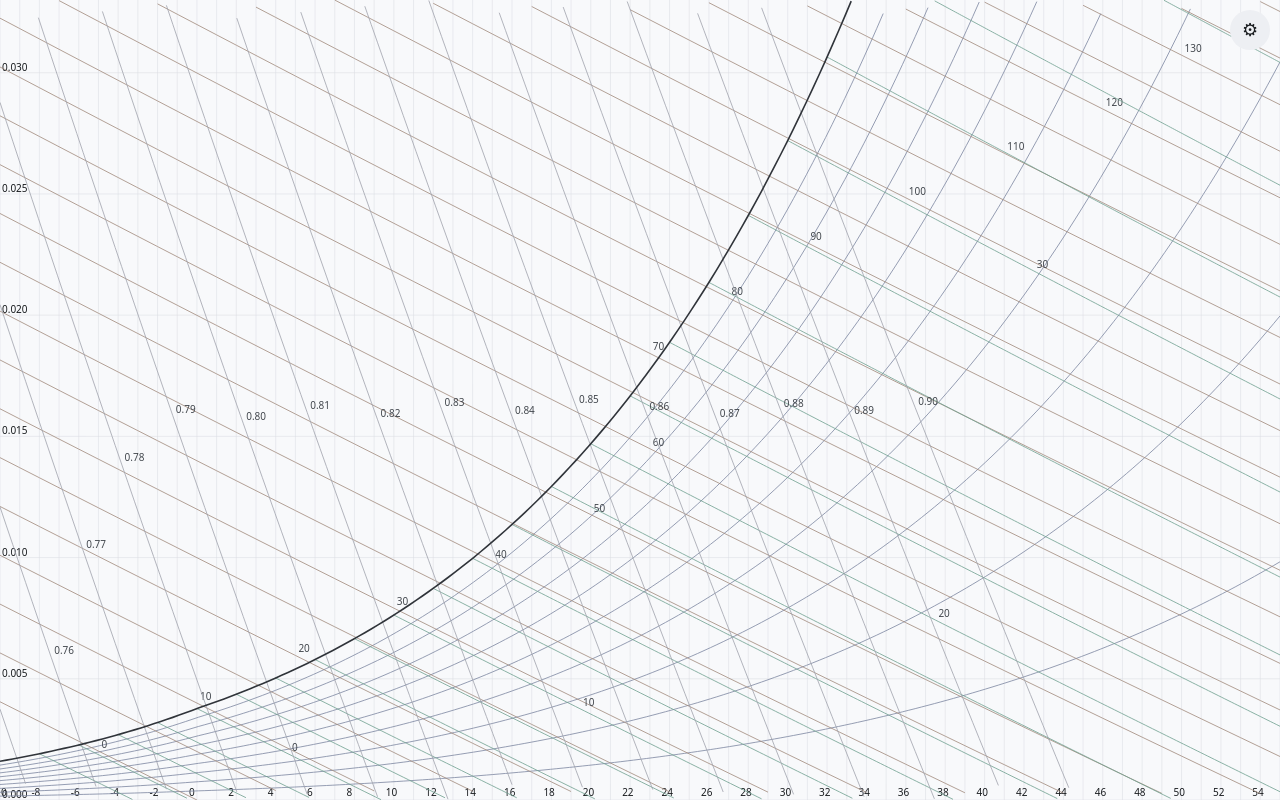
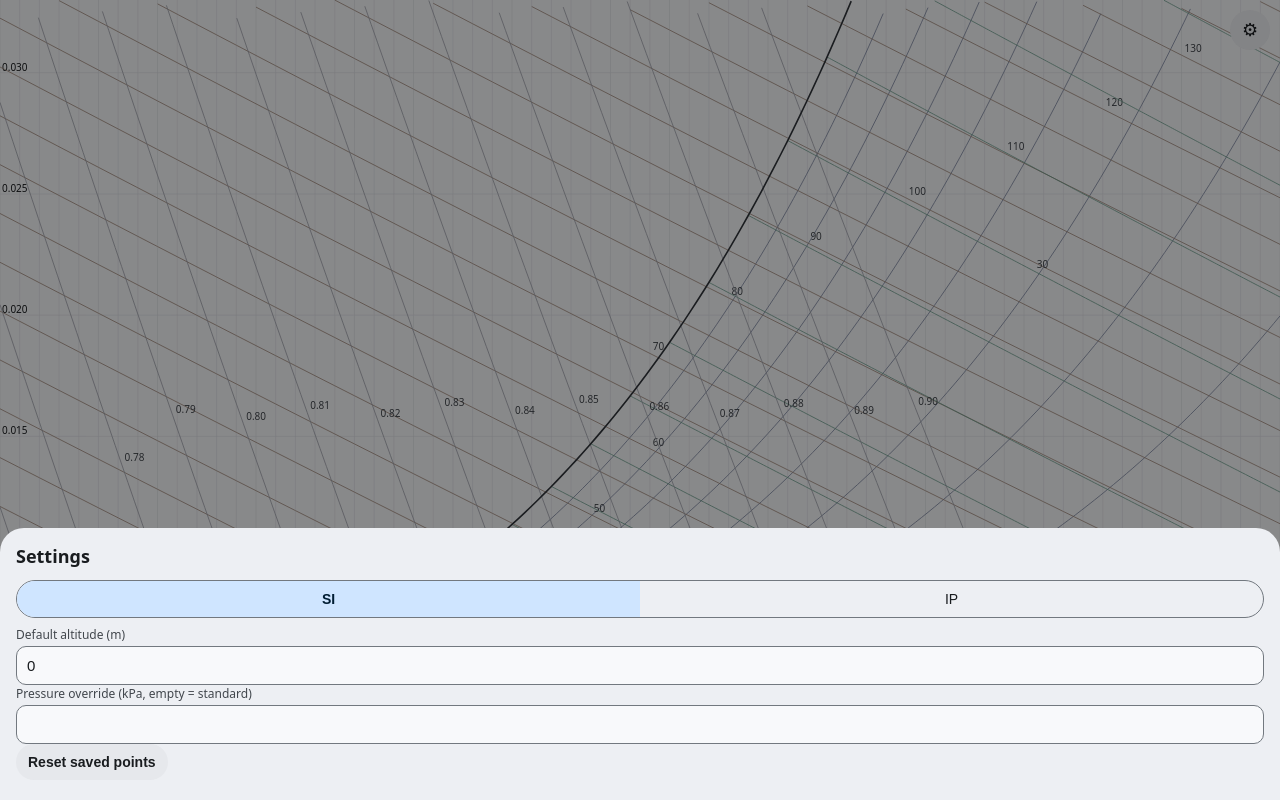
Before and after one commit to ninojanrev/psychrometric-study-tool, a React (Vite) app: page / in a window 1280 px wide. Both pictures are taken after a click on the button "Settings". Built offline with nearby package versions, Linux system fonts and the light colour scheme.

Commit message:
feat: settings sheet and dark-mode M3 tokens

```diff
--- /dev/null
+++ b/src/ui/components/SettingsSheet.tsx
@@ -0,0 +1,47 @@
+// src/ui/components/SettingsSheet.tsx
+import { convert } from '../../math/units';
+import { usePoints } from '../../state/points';
+import { useSettings } from '../../state/settings';
+
+export function SettingsSheet() {
+  const settings = useSettings();
+  const clear = usePoints((s) => s.clear);
+  const sys = settings.unitSystem;
+  const altUnit = sys === 'si' ? 'm' : 'ft';
+
+  return (
+    <div>
+      <h2>Settings</h2>
+      <div className="segmented">
+        <button className={sys === 'si' ? 'active' : ''} onClick={() => settings.setUnitSystem('si')}>SI</button>
+        <button className={sys === 'ip' ? 'active' : ''} onClick={() => settings.setUnitSystem('ip')}>IP</button>
+      </div>
+      <div className="field">
+        <label htmlFor="set-alt">Default altitude ({altUnit})</label>
+        <input
+          id="set-alt" type="number" inputMode="decimal"
+          value={convert('altitude', settings.altitudeM, 'si', sys).toFixed(0)}
+          onChange={(e) => settings.setAltitudeM(convert('altitude', Number(e.target.value) || 0, sys, 'si'))}
+        />
+      </div>
+      <div className="field">
+        <label htmlFor="set-p">Pressure override ({sys === 'si' ? 'kPa' : 'inHg'}, empty = standard)</label>
+        <input
+          id="set-p" type="number" inputMode="decimal"
+          value={settings.pressureOverrideKPa === null
+            ? '' : convert('p', settings.pressureOverrideKPa, 'si', sys).toFixed(2)}
+          onChange={(e) => {
+            const raw = e.target.value.trim();
+            settings.setPressureOverrideKPa(raw === '' ? null : convert('p', Number(raw), sys, 'si'));
+          }}
+        />
+      </div>
+      <button
+        className="btn secondary"
+        onClick={() => { if (window.confirm('Delete all saved points?')) clear(); }}
+      >
+        Reset saved points
+      </button>
+    </div>
+  );
+}
--- a/src/ui/screens/ChartScreen.tsx
+++ b/src/ui/screens/ChartScreen.tsx
@@ -11,6 +11,7 @@ import { SavedPointsChips } from '../components/SavedPointsChips';
 import { BottomSheets } from '../components/BottomSheets';
 import { CalculatorSheet } from '../components/CalculatorSheet';
 import { ConverterSheet } from '../components/ConverterSheet';
+import { SettingsSheet } from '../components/SettingsSheet';
 
 export function ChartScreen() {
   const canvasRef = useRef<HTMLCanvasElement>(null);
@@ -78,7 +79,7 @@ export function ChartScreen() {
       <BottomSheets
         calculator={<CalculatorSheet />}
         converter={<ConverterSheet />}
-        settings={null}
+        settings={<SettingsSheet />}
       />
     </div>
   );
--- a/src/ui/theme.css
+++ b/src/ui/theme.css
@@ -98,3 +98,34 @@ body {
 .segmented button.active { background: var(--md-primary-container); color: var(--md-on-primary-container); font-weight: 600; }
 .equation { font-size: 12px; background: var(--md-surface); border-radius: 8px; padding: 8px; margin: 6px 0; font-family: ui-monospace, monospace; white-space: pre-wrap; }
 .storage-warning { font-size: 11px; color: var(--md-error); padding: 4px 14px; }
+
+@media (prefers-color-scheme: dark) {
+  :root {
+    --md-primary: #9ccaff;
+    --md-on-primary: #003256;
+    --md-primary-container: #004b77;
+    --md-on-primary-container: #cfe5ff;
+    --md-surface: #111417;
+    --md-surface-container: #1d2024;
+    --md-surface-container-high: #282b2f;
+    --md-on-surface: #e1e2e5;
+    --md-on-surface-variant: #c0c4c9;
+    --md-outline: #8c9197;
+    --md-error: #ffb4ab;
+    --md-scrim: rgba(0, 0, 0, 0.6);
+
+    --chart-grid: #2c3036;
+    --chart-grid-strong: #3d434a;
+    --chart-axis: #e1e2e5;
+    --chart-rh: #8e97b8;
+    --chart-enthalpy: #b8a08e;
+    --chart-wetbulb: #85b8a5;
+    --chart-volume: #7d818c;
+    --chart-saturation: #e8eaee;
+    --chart-label: #c0c4c9;
+    --chart-probe: #9ccaff;
+    --chart-probe-fill: rgba(156, 202, 255, 0.2);
+    --chart-pin: #ffab6e;
+    --chart-pin-text: #ffc59c;
+  }
+}
```
Also changed, not shown: 1 other file (tests, documents, lock files or other folders).
